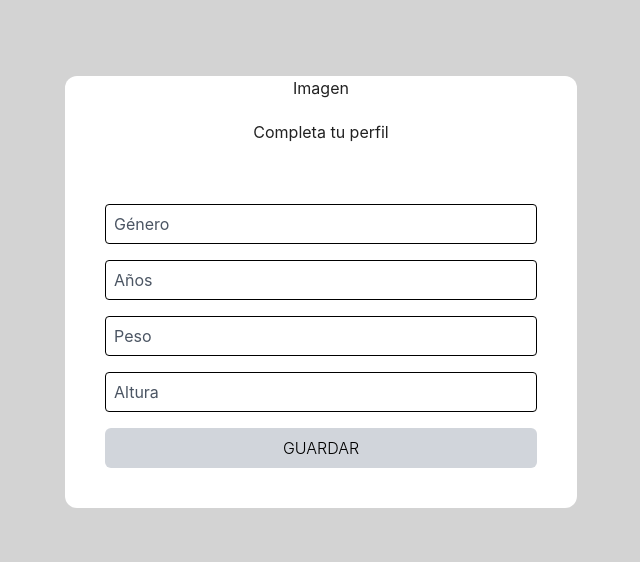
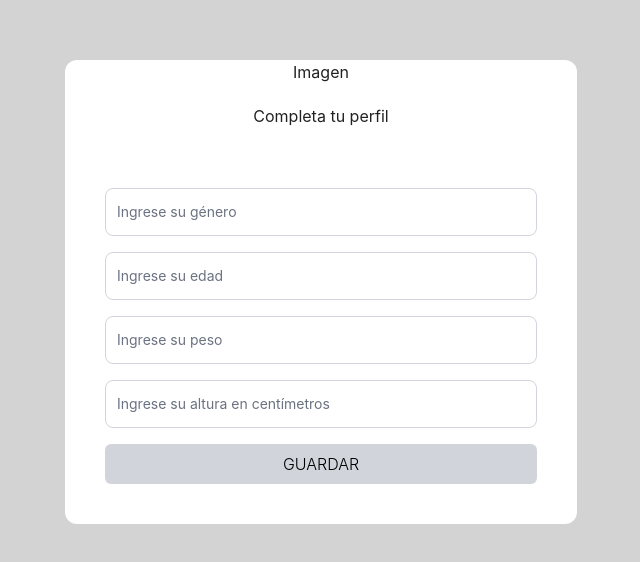
Before and after one commit to No-Country/c10-40-ft-mern, a React (Vite) app in the folder frontend/: page /completeprofile in a window 1280 px wide. Shown: the part 108-670 px from the top of the page, without its empty margins (319-959 px from the left). Built offline with nearby package versions, Linux system fonts and the light colour scheme.

Commit message:
style: :art: added floating label to complete profile and login

```diff
--- a/frontend/src/pages/CompleteProfile/index.tsx
+++ b/frontend/src/pages/CompleteProfile/index.tsx
@@ -6,26 +6,58 @@ const CompleteProfile = (): JSX.Element => {
         <div className="my-5">Completa tu perfil</div>
 
         <form className="flex flex-col gap-4 text-center w-full p-10">
+          <div className="relative">
             <input
-            className="rounded h-10 bg-transparent border border-black placeholder-gray-600 p-2"
-            placeholder={'Género'}
-            value={''}
+              type="text"
+              id="genero"
+              className="block px-2.5 pb-2.5 pt-4 w-full text-sm text-gray-900 bg-transparent rounded-lg border border-gray-300 appearance-none focus:outline-none focus:ring-0 focus:border-gray-600 peer"
+              placeholder=" "
             />
+            <label
+              htmlFor="genero"
+              className="absolute text-sm text-gray-500 duration-300 transform -translate-y-4 scale-75 top-2 z-10 origin-[0] bg-white px-2 peer-focus:px-2 peer-focus:text-black peer-placeholder-shown:scale-100 peer-placeholder-shown:-translate-y-1/2 peer-placeholder-shown:top-1/2 peer-focus:top-2 peer-focus:scale-75 peer-focus:-translate-y-4 left-1">
+              Ingrese su género
+            </label>
+          </div>
+          <div className="relative">
             <input
-            className="rounded h-10 bg-transparent border border-black placeholder-gray-600 p-2"
-            placeholder={'Años'}
-            value={''}
+              type="number"
+              id="age"
+              className="block px-2.5 pb-2.5 pt-4 w-full text-sm text-gray-900 bg-transparent rounded-lg border border-gray-300 appearance-none focus:outline-none focus:ring-0 focus:border-gray-600 peer"
+              placeholder=" "
             />
+            <label
+              htmlFor="age"
+              className="absolute text-sm text-gray-500 duration-300 transform -translate-y-4 scale-75 top-2 z-10 origin-[0] bg-white px-2 peer-focus:px-2 peer-focus:text-black peer-placeholder-shown:scale-100 peer-placeholder-shown:-translate-y-1/2 peer-placeholder-shown:top-1/2 peer-focus:top-2 peer-focus:scale-75 peer-focus:-translate-y-4 left-1">
+              Ingrese su edad
+            </label>
+          </div>
+          <div className="relative">
             <input
-            className="rounded h-10 bg-transparent border border-black placeholder-gray-600 p-2"
-            placeholder={'Peso'}
-            value={''}
+              type="number"
+              id="weight"
+              className="block px-2.5 pb-2.5 pt-4 w-full text-sm text-gray-900 bg-transparent rounded-lg border border-gray-300 appearance-none focus:outline-none focus:ring-0 focus:border-gray-600 peer"
+              placeholder=" "
             />
+            <label
+              htmlFor="weight"
+              className="absolute text-sm text-gray-500 duration-300 transform -translate-y-4 scale-75 top-2 z-10 origin-[0] bg-white px-2 peer-focus:px-2 peer-focus:text-black peer-placeholder-shown:scale-100 peer-placeholder-shown:-translate-y-1/2 peer-placeholder-shown:top-1/2 peer-focus:top-2 peer-focus:scale-75 peer-focus:-translate-y-4 left-1">
+              Ingrese su peso
+            </label>
+          </div>
+          <div className="relative">
             <input
-            className="rounded h-10 bg-transparent border border-black placeholder-gray-600 p-2"
-            placeholder={'Altura'}
-            value={''}
+              type="number"
+              id="height"
+              className="block px-2.5 pb-2.5 pt-4 w-full text-sm text-gray-900 bg-transparent rounded-lg border border-gray-300 appearance-none focus:outline-none focus:ring-0 focus:border-gray-600 peer"
+              placeholder=" "
             />
+            <label
+              htmlFor="height"
+              className="absolute text-sm text-gray-500 duration-300 transform -translate-y-4 scale-75 top-2 z-10 origin-[0] bg-white px-2 peer-focus:px-2 peer-focus:text-black peer-placeholder-shown:scale-100 peer-placeholder-shown:-translate-y-1/2 peer-placeholder-shown:top-1/2 peer-focus:top-2 peer-focus:scale-75 peer-focus:-translate-y-4 left-1">
+              Ingrese su altura en centímetros
+            </label>
+          </div>
           <button className="uppercase bg-gray-300 hover:bg-gray-500 hover:text-white ease-in-out duration-300 text-black rounded-md h-10 font-light">
             Guardar
           </button>
--- a/frontend/src/pages/Login/index.tsx
+++ b/frontend/src/pages/Login/index.tsx
@@ -19,16 +19,32 @@ const Login = (): JSX.Element => {
         <div>Imagen</div>
         <div className="my-5">Hola! Ingresa en tu cuenta</div>
         <form className="flex flex-col gap-4 text-center w-full p-10">
-          <input
-            className="rounded h-10 bg-transparent border border-black placeholder-gray-600 p-2"
-            placeholder={'correo@correo.com'}
-            value={''}
-          />
-          <input
-            className="rounded h-10 bg-transparent border border-black placeholder-gray-600 p-2"
-            placeholder={'*********'}
-            value={''}
-          />
+          <div className="relative">
+            <input
+              type="mail"
+              id="mail"
+              className="block px-2.5 pb-2.5 pt-4 w-full text-sm text-gray-900 bg-transparent rounded-lg border border-gray-300 appearance-none focus:outline-none focus:ring-0 focus:border-gray-600 peer"
+              placeholder=" "
+            />
+            <label
+              htmlFor="mail"
+              className="absolute text-sm text-gray-500 duration-300 transform -translate-y-4 scale-75 top-2 z-10 origin-[0] bg-white px-2 peer-focus:px-2 peer-focus:text-black peer-placeholder-shown:scale-100 peer-placeholder-shown:-translate-y-1/2 peer-placeholder-shown:top-1/2 peer-focus:top-2 peer-focus:scale-75 peer-focus:-translate-y-4 left-1">
+              Ingrese su mail
+            </label>
+          </div>
+          <div className="relative">
+            <input
+              type="password"
+              id="password"
+              className="block px-2.5 pb-2.5 pt-4 w-full text-sm text-gray-900 bg-transparent rounded-lg border border-gray-300 appearance-none focus:outline-none focus:ring-0 focus:border-gray-600 peer"
+              placeholder=" "
+            />
+            <label
+              htmlFor="password"
+              className="absolute text-sm text-gray-500 duration-300 transform -translate-y-4 scale-75 top-2 z-10 origin-[0] bg-white px-2 peer-focus:px-2 peer-focus:text-black peer-placeholder-shown:scale-100 peer-placeholder-shown:-translate-y-1/2 peer-placeholder-shown:top-1/2 peer-focus:top-2 peer-focus:scale-75 peer-focus:-translate-y-4 left-1">
+              Ingrese su contraseña
+            </label>
+          </div>
           <button className="uppercase bg-gray-300 hover:bg-gray-500 hover:text-white ease-in-out duration-300 text-black rounded-md h-10 font-light">
             Ingresar
           </button>
--- a/frontend/src/pages/Register/index.tsx
+++ b/frontend/src/pages/Register/index.tsx
@@ -34,7 +34,7 @@ const Register = (): JSX.Element => {
           </div>
           <div className="relative">
             <input
-              type="text"
+              type="mail"
               id="email"
               className="block px-2.5 pb-2.5 pt-4 w-full text-sm text-gray-900 bg-transparent rounded-lg border border-gray-300 appearance-none focus:outline-none focus:ring-0 focus:border-gray-600 peer"
               placeholder=" "
```
Lines whose indentation alone changed are shown as unchanged.
